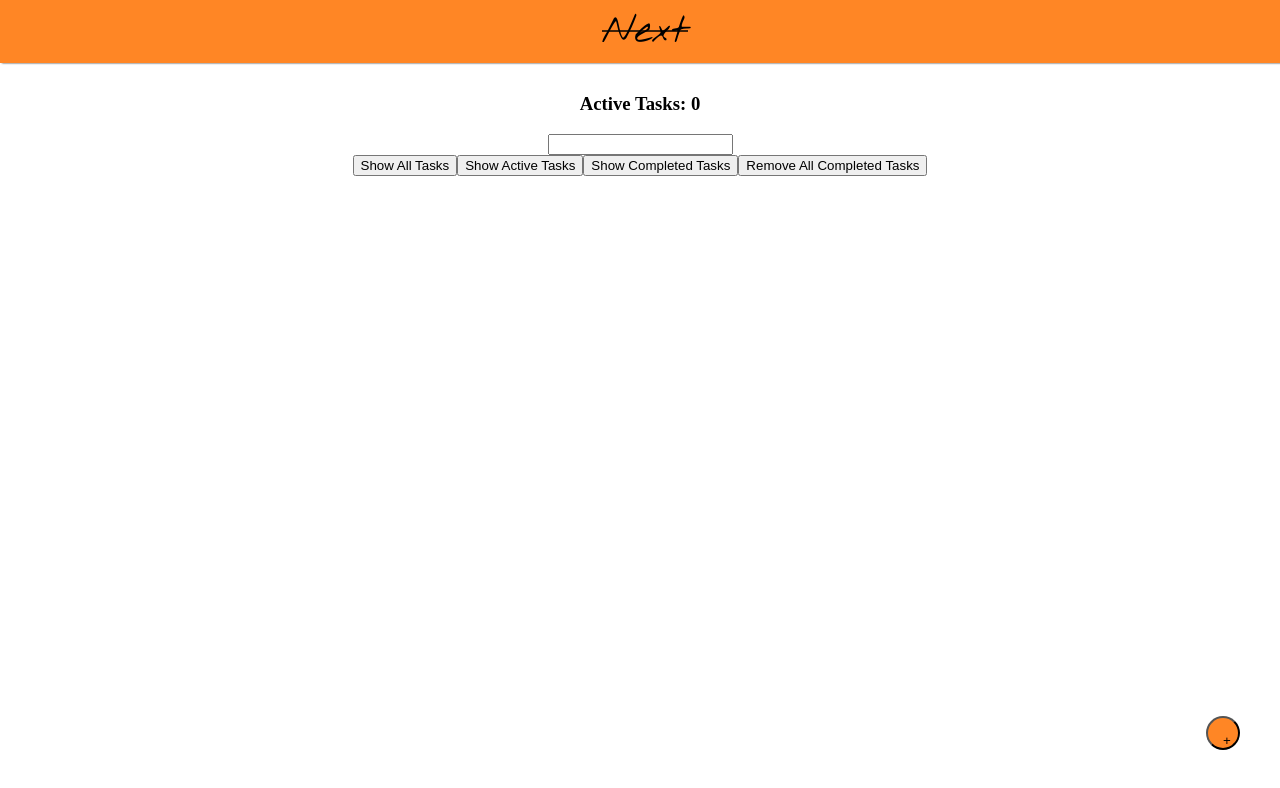
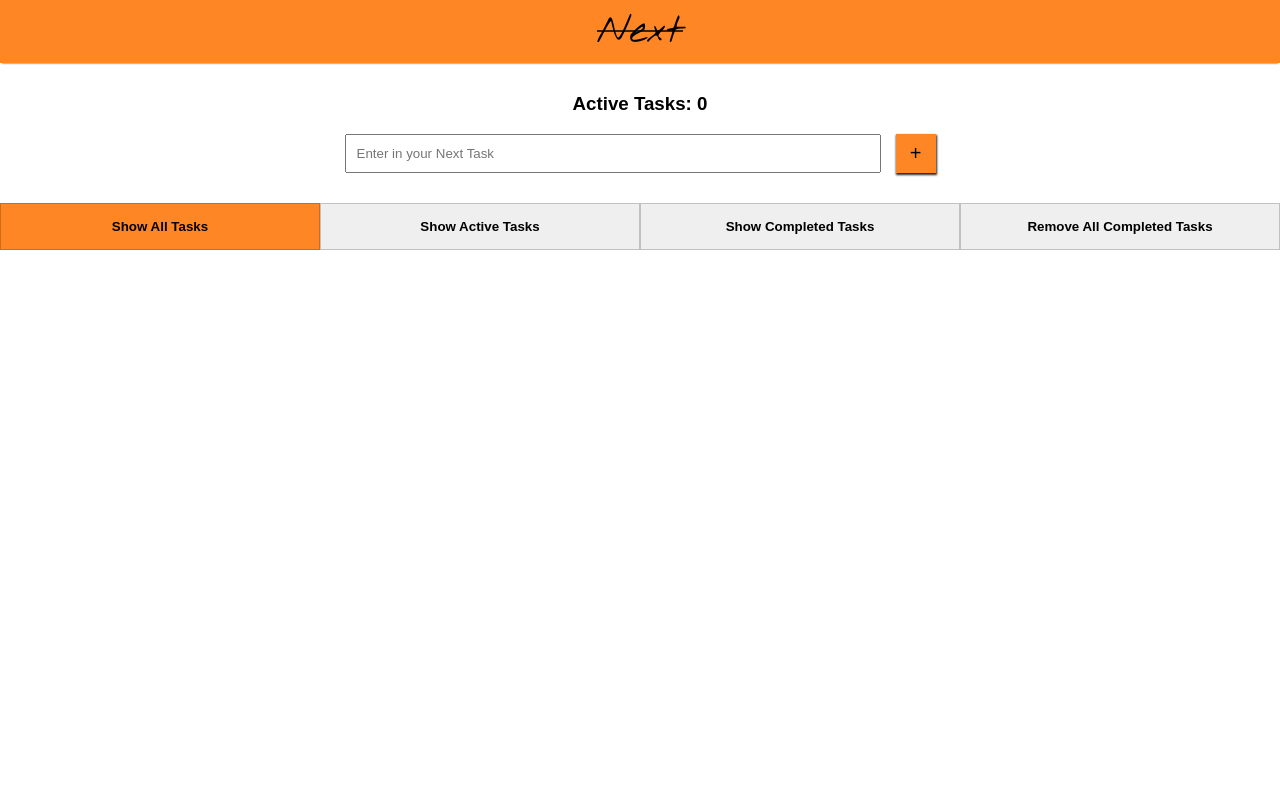
Before and after one commit to JeremySparkman/react-todo, a React (Create React App) app: page / in a window 1280 px wide. Shown: the top 788 px of the page. Built offline with nearby package versions, Linux system fonts and the light colour scheme.

Commit message:
Add - styling and restructuring

```diff
--- a/src/components/Main.js
+++ b/src/components/Main.js
@@ -98,31 +98,39 @@ class Main extends React.Component {
       <div className="main">
         <h3>Active Tasks: {this.countActiveTasks()}</h3>
         <form id="submitTask" onSubmit={this.addTask.bind(this)}>
-          <input onChange={(event) => this.newTaskChanged(event)} id="newTask" />
+          <input
+          placeholder={'Enter in your Next Task'}
+          onChange={(event) => this.newTaskChanged(event)}
+          id="newTask" />
           <Button  />
         </form>
+        <div className="filters">
+          <button
+          className={`${this.state.tasksFilter === 'all' ? 'active' : ''} filters__button`}
+          onClick={this.showAllTasks.bind(this)}>
+            Show All Tasks
+          </button>
+          <button
+          className={`${this.state.tasksFilter === 'active' ? 'active' : ''} filters__button`}
+          onClick={this.showActiveTasksOnly.bind(this)}>
+            Show Active Tasks
+          </button>
+          <button
+          className={`${this.state.tasksFilter === 'complete' ? 'active' : ''} filters__button`}
+          onClick={this.showCompletedTasksOnly.bind(this)}>
+            Show Completed Tasks
+          </button>
+          <button
+          className='filters__button filters__button--remove'
+          onClick={this.removeAllCompleted.bind(this)}>
+            Remove All Completed Tasks
+          </button>
+        </div>
         <TasksList
           tasks={tasks}
           toggleTaskCompleted={this.toggleTaskCompleted.bind(this)}
           removeTask={this.removeTask.bind(this)}
         />
-        <button
-        className={this.state.tasksFilter === 'all' ? 'active' : ''} onClick={this.showAllTasks.bind(this)}>
-          Show All Tasks
-        </button>
-        <button
-        className={this.state.tasksFilter === 'active' ? 'active' : ''}
-        onClick={this.showActiveTasksOnly.bind(this)}>
-          Show Active Tasks
-        </button>
-        <button
-        className={this.state.tasksFilter === 'complete' ? 'active' : ''}
-        onClick={this.showCompletedTasksOnly.bind(this)}>
-          Show Completed Tasks
-        </button>
-        <button onClick={this.removeAllCompleted.bind(this)}>
-          Remove All Completed Tasks
-        </button>
       </div>
     )
   }
--- a/src/components/Task.js
+++ b/src/components/Task.js
@@ -3,10 +3,27 @@ import React from 'react';
 const Task = (props) => {
   const { task, index } = props;
   return (
-    <div className={task.done ? 'completed' : ''} key={index}>
-      <input onChange={(event) => props.toggleTaskCompleted(event, index)} type="checkbox" checked={task.done} />
-      {task.title}
-      <button onClick={() => props.removeTask(index)}>X</button>
+    <div
+    className={`${task.done ? 'completed' : ''} task__item`}
+    key={index}>
+      <div>
+        <input
+        id={index}
+        onChange={(event) => props.toggleTaskCompleted(event, index)}
+        type="checkbox" checked={task.done} />
+      </div>
+      <label
+      className='task__label'
+      for={index}>
+        {task.title}
+      </label>
+      <div>
+        <button
+        className='task__button'
+        onClick={() => props.removeTask(index)}>
+          &times;
+        </button>
+      </div>
     </div>
   )
 }
--- a/src/components/TasksList.js
+++ b/src/components/TasksList.js
@@ -3,12 +3,13 @@ import Task from './Task';
 
 const TasksList = (props) => {
   return (
-    <div>
+    <div className="taskList">
       {props.tasks.map((task,index) => {
         return (
           <Task
           task={task}
           index={index}
+          key={index}
           toggleTaskCompleted={props.toggleTaskCompleted}
           removeTask={props.removeTask}
           />
--- a/src/index.css
+++ b/src/index.css
@@ -1,12 +1,12 @@
 html, body {
   margin: 0;
   padding: 0;
+  font-family: Arial, Helvetica, sans-serif;
 }
 
 .header {
   display: flex;
   justify-content: center;
-  width: 100%;
   padding: 5px;
   box-shadow: 0 2px 2px -2px rgba(0,0,0,.87);
   background-color: #FF8625;
@@ -42,17 +42,105 @@ html, body {
 }
 
 .main__button {
-  height: 25px;
-  width: 25px;
+  height: 50px;
+  width: 50px;
   display: block;
   position: fixed;
+  font-size: 40px;
   bottom: 50px;
   right: 40px;
+  border: none;
+  box-shadow: .5px 1px 2px .5px rgba(0,0,0,.87);
   border-radius: 50%;
-  padding: 15px;
   background-color: #FF8625;
 }
 
 .completed {
   text-decoration: line-through;
 }
+
+.active {
+  background-color: #FF8625;
+  color: white;
+}
+
+#newTask {
+  margin: 0 0 20px;
+  padding: 10px;
+  width: 80%;
+}
+
+#submitTask {
+  display: flex;
+  justify-content: center;
+}
+
+.filters {
+  margin: 10px 0;
+  display: flex;
+  flex-direction: column;
+  align-items: center;
+}
+
+.filters__button {
+  padding: 15px;
+  width: 90%;
+  font-weight: bold;
+  color: black;
+  outline: none;
+  border: 1px solid rgba(0, 0, 0, 0.192);
+}
+
+.filters__button:active {
+  color: white;
+}
+
+.filters__button--remove:active {
+  background-color: red;
+}
+
+.taskList {
+  display: flex;
+  flex-direction: column;
+  align-items: center;
+}
+
+.task__item {
+  padding: 15px 0;
+  border-top: 1px solid rgba(0, 0, 0, 0.192);
+  display: flex;
+  justify-content: space-between;
+  width: 80%;
+}
+
+.task__button {
+  font-size: 20px;
+}
+
+.task__label {
+  width: 80%;
+}
+
+@media only screen and (min-width: 1024px) {
+  #newTask {
+    width: 40%;
+  }
+  .main__button {
+    height: 39px;
+    width: 40px;
+    display: block;
+    margin-left: 15px;
+    position: static;
+    font-size: 20px;
+    bottom: 50px;
+    right: 40px;
+    border: none;
+    border-radius: unset;
+    box-shadow: 0.5px 1px 2px 0.5px rgba(0,0,0,.87);
+    background-color: #FF8625;
+  }
+  .filters {
+    flex-direction: row;
+    justify-content: center;
+  }
+}
```
